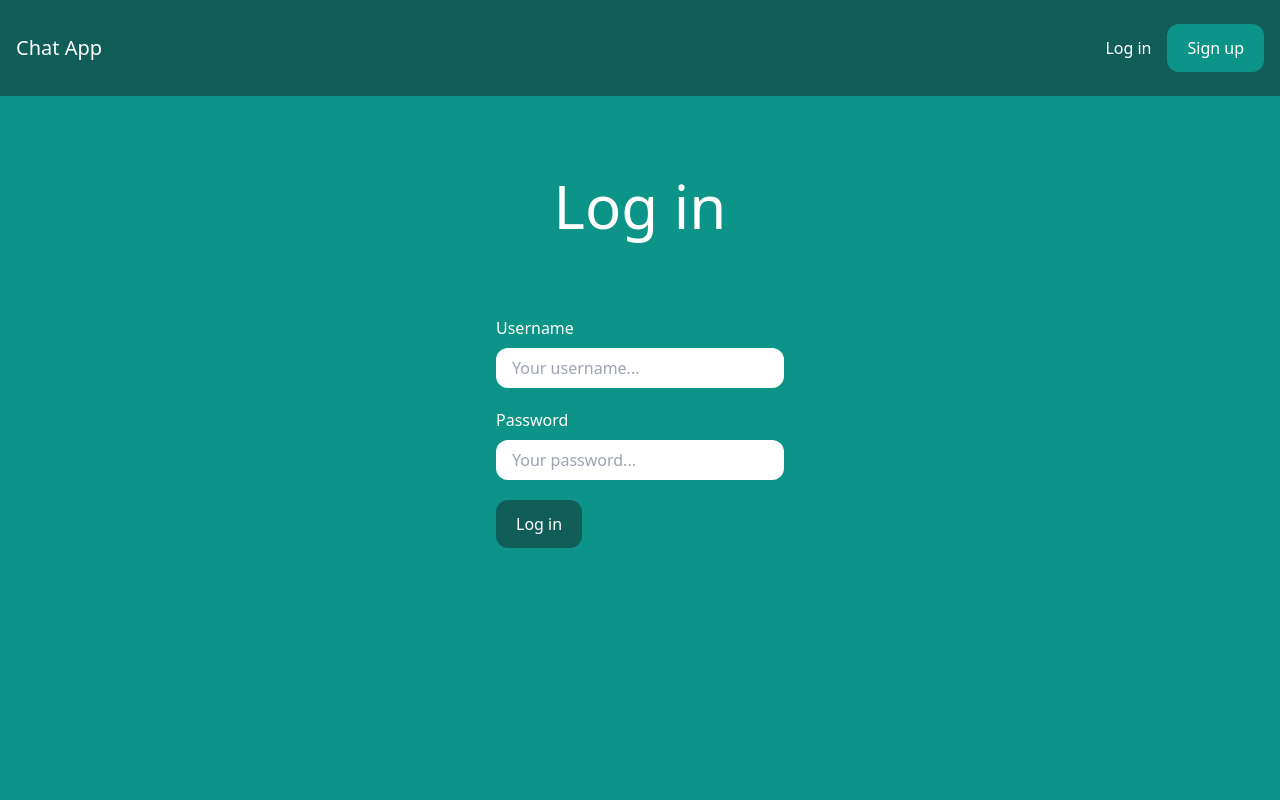
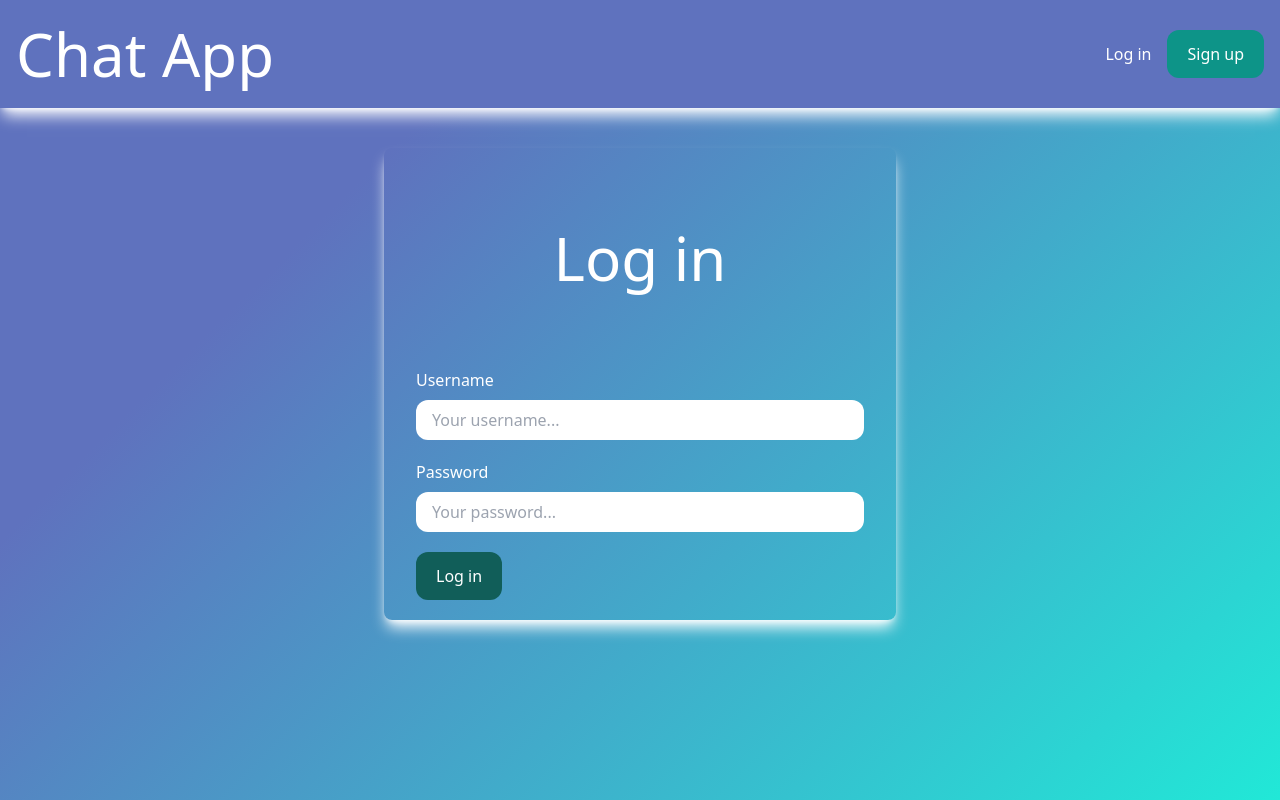
Before and after one commit to bekatadesse/chat_app, a Django app: page /login/ in a window 1280 px wide. Run offline with Django 4.2, Linux system fonts and the light colour scheme; some libraries are stand-ins or nearby versions.

Commit message:
some final changes on the style

```diff
--- a/chat_app/chat_app/settings.py
+++ b/chat_app/chat_app/settings.py
@@ -11,7 +11,7 @@ https://docs.djangoproject.com/en/4.1/ref/settings/
 """
 
 from pathlib import Path
-
+import os
 # Build paths inside the project like this: BASE_DIR / 'subdir'.
 BASE_DIR = Path(__file__).resolve().parent.parent
 
@@ -127,6 +127,9 @@ USE_TZ = True
 
 STATIC_URL = 'static/'
 
+STATICFILES_DIRS = [
+    os.path.join(BASE_DIR, 'static')
+]
 # Default primary key field type
 # https://docs.djangoproject.com/en/4.1/ref/settings/#default-auto-field
 
--- a/chat_app/chat_app/urls.py
+++ b/chat_app/chat_app/urls.py
@@ -15,9 +15,11 @@ Including another URLconf
 """
 from django.contrib import admin
 from django.urls import path, include
+from django.conf.urls.static import static
+from django.conf import settings
 
 urlpatterns = [
     path('', include('core.urls')),
     path('admin/', admin.site.urls),
     path('rooms/', include('room.urls')),
-]
+] + static(settings.STATIC_URL, document_root=settings.STATIC_ROOT)
--- a/chat_app/core/templates/core/core_base.html
+++ b/chat_app/core/templates/core/core_base.html
@@ -6,22 +6,28 @@
     <meta name="viewport" content="width=device-width, initial-scale=1.0">
     <script src="https://cdn.tailwindcss.com"></script>
     <style>
-        .messages {
-            height: 400px;
+        .chat_messages {
+            height: 450px;
             overflow-y: auto;
+        }
+
+        .body-bg {
+            background-color: #9925e6;
+            background-image: linear-gradient(315deg, #21e8d7 0%, #5f72be 74%);
         }
     </style>
     <title>chat app</title>
 </head>
-<body class="bg-teal-600">
+<body class="body-bg min-h-screen">
 
-    <nav class="flex items-center justify-between px-4 py-6 bg-teal-800">
+    <nav class="flex items-center justify-between px-4 py-6  bg-[#5f72be] shadow-lg shadow-white">
         <div>
-            <a href="/" class="text-xl text-white">   Chat App  </a>
+            <a href="/" class="text-3xl lg:text-6xl text-white mb-10">   Chat App  </a>
         </div>
 
         <div class="flex items-center space-x-4">
             {% if request.user.is_authenticated %}
+                <h2 class="text-xl text-white px-10">welcome {{request.user}}     </h2>
                 <a href="/rooms/" class="text-white hover:text-gray-200">Rooms</a>
 
                 <a href="/logout/" class="px-5 py-3 rounded-xl text-white bg-teal-600 hover:bg-teal-700">Log out</a>
--- a/chat_app/core/templates/core/index.html
+++ b/chat_app/core/templates/core/index.html
@@ -1,9 +1,10 @@
 {% extends 'core/core_base.html' %}
-
+{% load static %}
 {% block title %}Welcome | {% endblock %}
 
 {% block content %}
 <div class="p-10 lg:p-20 text-center">
     <h1 class="text-3xl lg:text-6xl text-white">   Chat App  </h1>
+    <img src= "{% static 'Google-Chat.png' %}" alt="Image description" width="900" height="300" style="display: block; margin-left: auto; margin-right: auto;"  >
 </div>
 {% endblock %}
--- a/chat_app/core/templates/core/login.html
+++ b/chat_app/core/templates/core/login.html
@@ -3,11 +3,12 @@
 {% block title %}Log in | {% endblock %}
 
 {% block content %}
-<div class="p-10 lg:p-20 text-center">
-    <h1 class="text-3xl lg:text-6xl text-white">Log in</h1>
-</div>
+<div class="max-w-lg mt-10 pb-5  mx-auto box-border max-h-full rounded-lg shadow-lg shadow-white ">
+    <div class="p-10 lg:p-20 text-center">
+        <h1 class="text-3xl lg:text-6xl text-white">Log in</h1>
+    </div>
 
-<form method="post" action="." class="lg:w-1/4 px-4 mx-auto">
+<form method="post" action="." class=" px-8 mx-auto">
     {% csrf_token %}
 
     <div class="mb-5">
@@ -32,6 +33,7 @@
         {% endfor %}
     {% endif %}
 
-    <button class="px-5 py-3 rounded-xl text-white bg-teal-800 hover:bg-teal-700">Log in</button>
+    <button class="px-5 py-3  rounded-xl text-white bg-teal-800 hover:bg-teal-700">Log in</button>
 </form>
+</div>
 {% endblock %}
--- a/chat_app/core/templates/core/signup.html
+++ b/chat_app/core/templates/core/signup.html
@@ -3,11 +3,12 @@
 {% block title %}Sign up | {% endblock %}
 
 {% block content %}
+<div class="max-w-lg mt-10 pb-5  mx-auto box-border max-h-full rounded-lg shadow-lg shadow-white ">
 <div class="p-10 lg:p-20 text-center">
     <h1 class="text-3xl lg:text-6xl text-white">Sign up</h1>
 </div>
 
-<form method="post" action="." class="lg:w-1/4 px-4 mx-auto">
+<form method="post" action="." class=" px-4 mx-auto">
     {% csrf_token %}
 
     <div class="mb-5">
@@ -40,4 +41,5 @@
 
     <button class="px-5 py-3 rounded-xl text-white bg-teal-800 hover:bg-teal-700">Submit</button>
 </form>
+</div>
 {% endblock %}
--- a/chat_app/room/templates/room/rooms.html
+++ b/chat_app/room/templates/room/rooms.html
@@ -13,7 +13,7 @@
             <div class="p-4 bg-white shadow rounded-xl text-center">
                 <h2 class="mb-5 text-2xl font-semibold">{{ room.name }}</h2>
 
-                <a href="{% url 'room' room.slug %}" class="px-5 py-3 block rounded-xl text-white bg-teal-600 hover:bg-teal-700">Join</a>
+                <a href="{% url 'room' room.slug %}" class="px-5 py-3 block rounded-xl text-black bg-[#21e8d7] hover:bg-[#5f72be] shadow-lg shadow-white">Join</a>
             </div>
         </div>
     {% endfor %}
```
Also changed, not shown: chat_app/room/templates/room/room.html (+17 -17 lines), chat-icon-3d-isometric-chat-sign-created-for-mobile-web-decor-print-products-application-perfect-for-web-design-banner-and-presentation-vector.jpg (added), chat_app/core/templates/core/Google-Chat.png (added), chat_app/db.sqlite3, chat_app/static/Google-Chat.png (added), original-16ba0f55b0b10f6ed6e17316239209f9-1.jpg (added), 1 other file.
